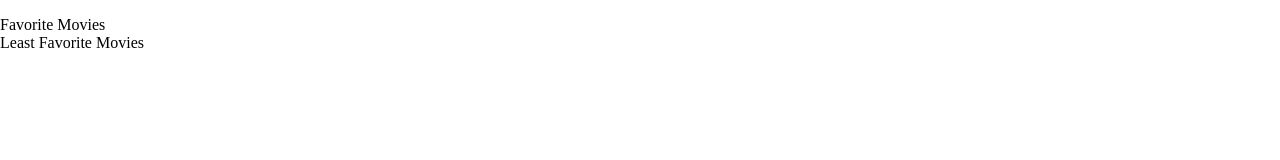
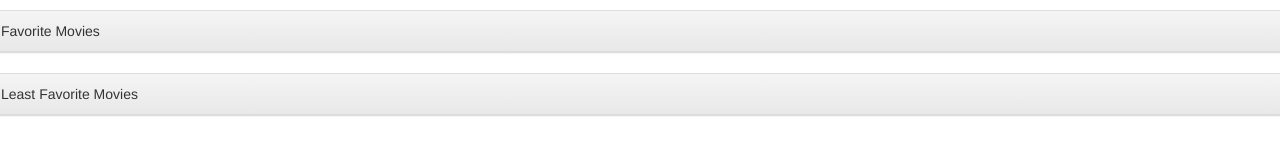
Before and after one commit to PhilShaughnes/javascript_one, a plain HTML site: page index.html in a window 1280 px wide. Drawn offline with nearby package versions, Linux system fonts and the light colour scheme; no server answers.

Commit message:
added bootstrap support

```diff
--- a/index.html
+++ b/index.html
@@ -8,6 +8,13 @@
   <!-- Stylesheets go here. -->
   <link rel="stylesheet" type="text/css" href="https://cdnjs.cloudflare.com/ajax/libs/normalize/4.2.0/normalize.min.css" />
   <link rel="stylesheet" type="text/css" href="global.css" />
+  <link rel="stylesheet" type="text/css" href="global.css" />
+  <!-- Latest compiled and minified CSS -->
+<link rel="stylesheet" href="https://maxcdn.bootstrapcdn.com/bootstrap/3.3.7/css/bootstrap.min.css" integrity="sha384-BVYiiSIFeK1dGmJRAkycuHAHRg32OmUcww7on3RYdg4Va+PmSTsz/K68vbdEjh4u" crossorigin="anonymous">
+
+<!-- Optional theme -->
+<link rel="stylesheet" href="https://maxcdn.bootstrapcdn.com/bootstrap/3.3.7/css/bootstrap-theme.min.css" integrity="sha384-rHyoN1iRsVXV4nD0JutlnGaslCJuC7uwjduW9SVrLvRYooPp2bWYgmgJQIXwl/Sp" crossorigin="anonymous">
+
 </head>
 <body>
   <!-- Content goes here. -->
```
